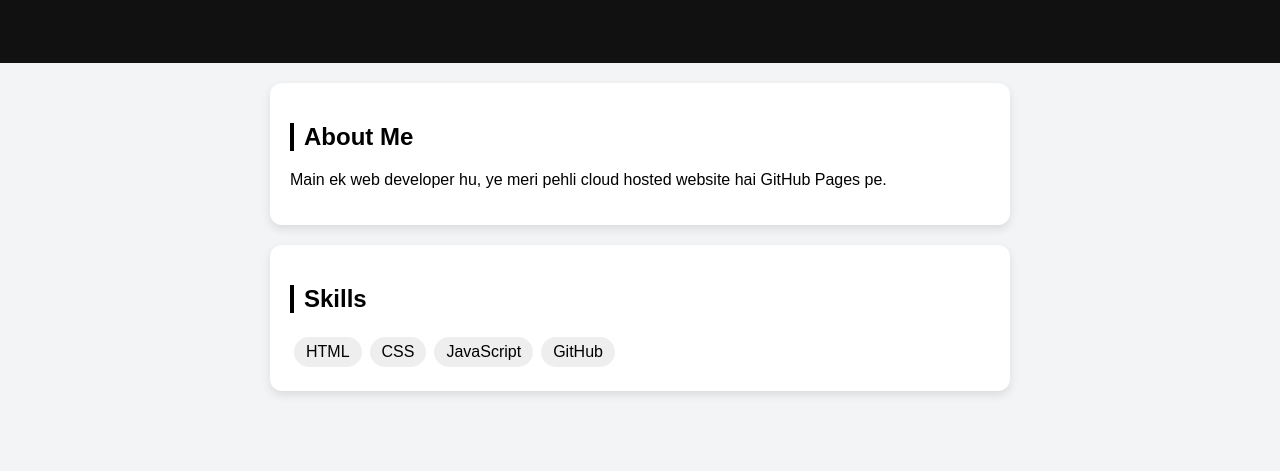
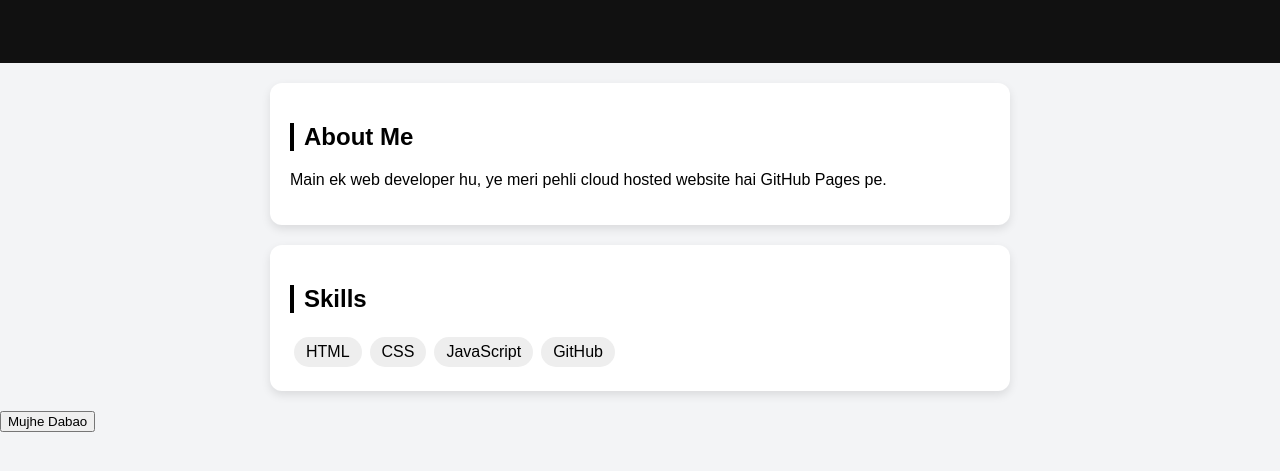
Before and after one commit to SH-malvi/My-first-website-, a plain HTML site: page index.html in a window 1280 px wide. Shown: the part 313-784 px from the top of the page. Drawn offline with Linux system fonts and the light colour scheme.

Commit message:
Update index.html

```diff
--- a/index.html
+++ b/index.html
@@ -29,3 +29,4 @@ span{background:#eee;padding:6px 12px;border-radius:15px;margin:4px;display:inli
 </section>
 </body>
 </html>
+<button onclick="alert('Hello SH! You are learning JS!')">Mujhe Dabao</button>
```
